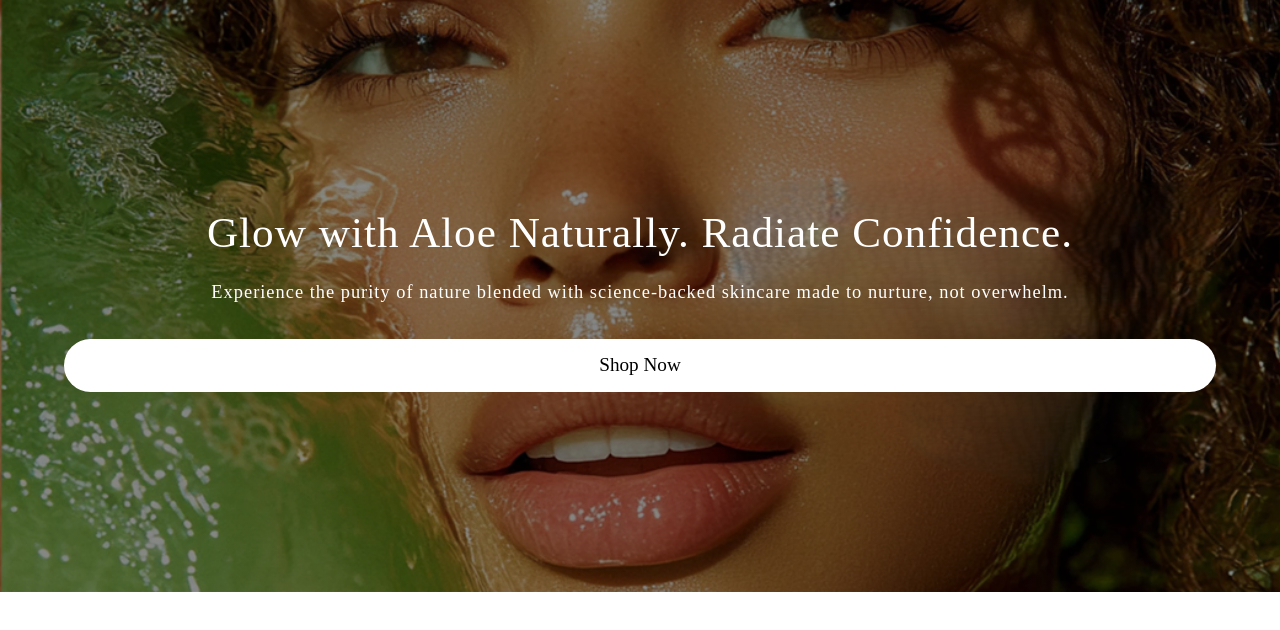
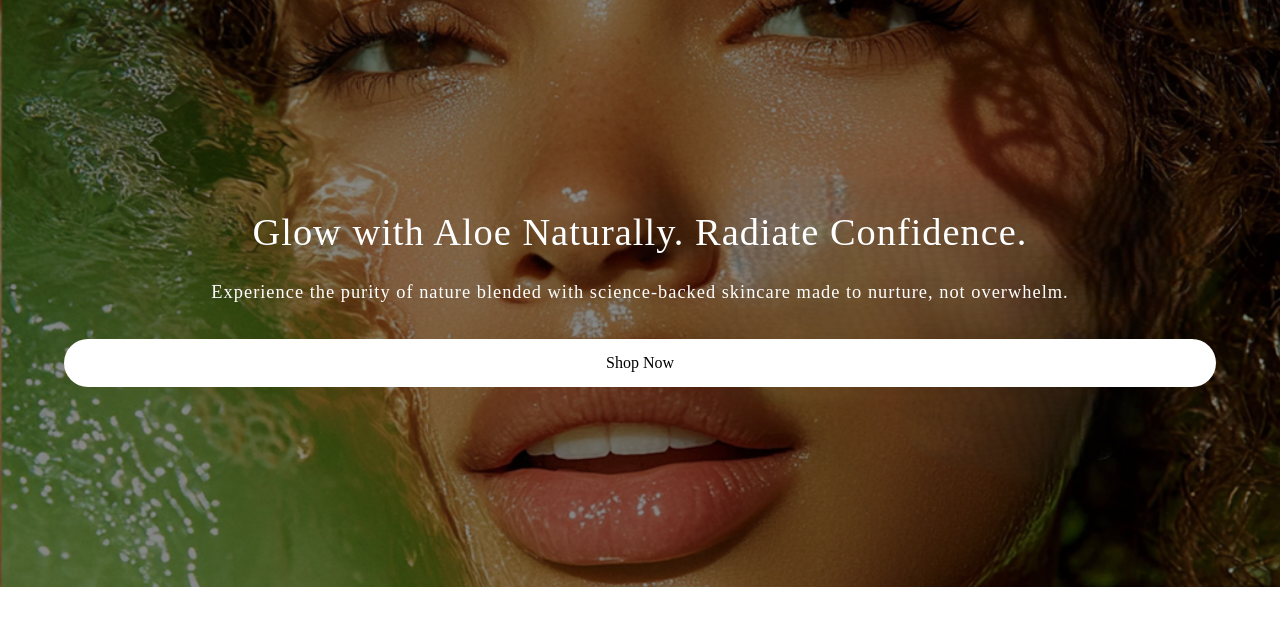
Before and after one commit to KemfonAbasi001/Skin, a React (Vite) app in the folder my-app/: page / in a window 1280 px wide. Shown: the top 630 px of the page. Built offline with nearby package versions, Linux system fonts and the light colour scheme.

Commit message:
fix: add vercel SPA rewrite config

```diff
--- a/my-app/src/pages/index.jsx
+++ b/my-app/src/pages/index.jsx
@@ -3,15 +3,15 @@ import bgImage from '../assets/LandingPage_Image.png'
 function Hero() {
   return (
     <section
-      className="w-full py-50 flex justify-center items-center bg-cover bg-center bg-no-repeat"
+      className="w-full py-50 flex justify-center items-center bg-cover bg-right bg-no-repeat"
       // style={{ backgroundImage: `url(${bgImage})` }}
       style={{ backgroundImage: `linear-gradient(to bottom, rgba(0,0,0,0.3), rgba(0,0,0,0.3)), url(${bgImage})` }}
     >
       <div className="w-[90%] flex justify-end">
         <div className="w-full text-center font-[serif] text-[white]">
-          <h1 className="text-[2.7rem] leading-[65px] tracking-[1px] font-medium">Glow with Aloe Naturally. Radiate Confidence.</h1>
+          <h1 className="text-[2.4rem] leading-[65px] tracking-[1px] font-medium">Glow with Aloe Naturally. Radiate Confidence.</h1>
           <p className="leading-7.5 tracking-[1px] text-[1.15rem] self-end mt-3 mb-8">Experience the purity of nature blended with science-backed skincare made to nurture, not overwhelm.</p>
-          <button className="w-full py-3 bg-[white] text-[black] text-[1.2rem] rounded-full font-[500]" type="button">Shop Now</button>
+          <button className="w-full py-3 bg-[white] text-[black] text-[1rem] rounded-full font-[500]" type="button">Shop Now</button>
         </div>
       </div>
     </section>
```
